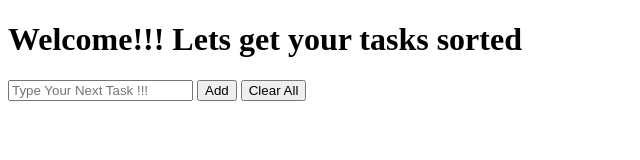
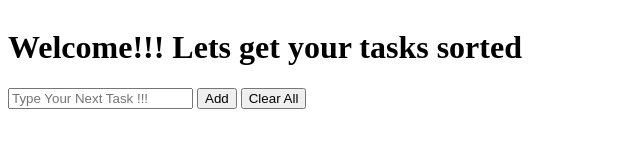
Before and after one commit to rainbowOutlaw/task-manager, a plain HTML site: page index.html in a window 1280 px wide. Shown: the whole page, without its empty margins (0-640 px from the left). Drawn offline with Linux system fonts and the light colour scheme.

Commit message:
flex style body container set-up

```diff
--- a/index.html
+++ b/index.html
@@ -4,21 +4,23 @@
     <meta charset="UTF-8">
     <meta name="viewport" content="width=device-width, initial-scale=1.0">
     <title>Tasks</title>
-    <link rel="stylesheet" href="styles/style.css" />
+    <link rel="stylesheet" href="/styles/styles.css" />
 </head>
 <body>
-    <h1 class="heading">Welcome!!! Lets get your tasks sorted</h1>
-
+    <div class="container-all">
+        <div class="heading">
+            <h1>Welcome!!! Lets get your tasks sorted</h1>
+        </div>
+        <div class="input-btns">
             <input type="text" placeholder="Type Your Next Task !!!" class="input-bar">
-
             <button class="input-btn">Add</button>
-
             <button class="clear-btn">Clear All</button>
-
+        </div>
         <div class="container">
             <ul class="container-tasks">
             </ul>
         </div>
+    </div>
     <script src="script.js"></script>
 </body>
 </html>
--- a/styles/styles.css
+++ b/styles/styles.css
@@ -0,0 +1,4 @@
+.container-all{
+    display: flex;
+    flex-direction: column;
+}
```
Lines whose indentation alone changed are shown as unchanged.
